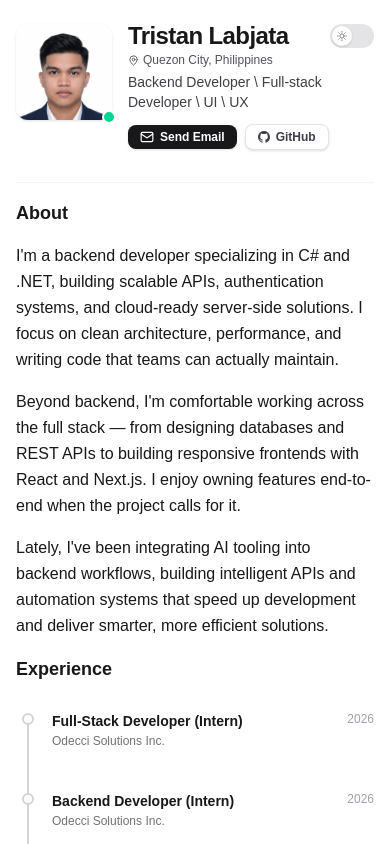
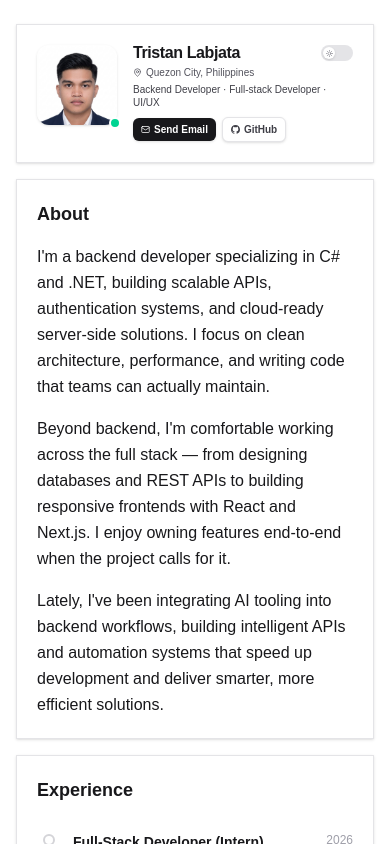
Before and after one commit to Tristanityyyyy/Portfolio, a Next.js app: page / in a window 390 px wide. Shown: the top 844 px of the page. Built offline with nearby package versions, Linux system fonts and the light colour scheme.

Commit message:
refactor: mobile view modification

```diff
--- a/src/app/layout.tsx
+++ b/src/app/layout.tsx
@@ -27,6 +27,7 @@ export default function RootLayout({
     <html
       lang="en"
       className={`${geistSans.variable} ${geistMono.variable} h-full antialiased`}
+      suppressHydrationWarning
     >
       <body className="min-h-full flex flex-col">
         <ThemeProvider>{children}</ThemeProvider>
--- a/src/app/page.tsx
+++ b/src/app/page.tsx
@@ -5,33 +5,36 @@ import ProjectCard from "@/components/ProjectCard";
 import TechStack from "@/components/TechStack";
 import SocialMedia from "@/components/SocialMedia";
 import Gallery from "@/components/Gallery";
-import { Socket } from "dgram";
+import Card from "@/components/ui/Card";
+
 export default function Home() {
   return (
-  <main className="w-full max-w-4xl mx-auto flex flex-col gap-4 py-6 px-4 bg-white dark:bg-zinc-950 min-h-screen">
-      <Hero />
+    <main className="w-full max-w-4xl mx-auto flex flex-col gap-4 py-6 px-4 bg-white dark:bg-zinc-950 min-h-screen">
+      <Card>
+        <Hero />
+      </Card>
       <div className="flex flex-col md:flex-row gap-4">
-        <div className="flex-1">
-           <About />
-        </div>
-        <div className="w-full md:w-72 shrink-0">
+        <Card className="flex-1">
+          <About />
+        </Card>
+        <Card className="w-full md:w-72 shrink-0">
           <ExperienceCard />
-        </div>
+        </Card>
       </div>
-      <div className="border-t border-zinc-200 dark:border-zinc-800" />
-      <ProjectCard />
-      <div className="border-t border-zinc-200 dark:border-zinc-800" />
+      <Card>
+        <ProjectCard />
+      </Card>
       <div className="flex flex-col md:flex-row gap-4">
-        <div className="flex-1">
+        <Card className="flex-1">
           <TechStack />
-        </div>
-        <div className="w-full md:w-72 shrink-0">
+        </Card>
+        <Card className="w-full md:w-72 shrink-0">
           <SocialMedia />
-        </div>
+        </Card>
       </div>
-      <div className="border-t border-zinc-200 dark:border-zinc-800" />
-      <Gallery />
-
+      <Card>
+        <Gallery />
+      </Card>
     </main>
   );
 }
--- a/src/components/Hero.tsx
+++ b/src/components/Hero.tsx
@@ -8,53 +8,50 @@ export default function Hero() {
   const { theme, setTheme } = useTheme();
   const [mounted, setMounted] = useState(false);
   useEffect(() => setMounted(true), []);
+
   return (
     <section className="w-full">
-      {/* Profile Row */}
-      <div className="flex flex-row items-start gap-4">
+      <div className="flex flex-row items-start gap-4 sm:gap-8">
 
         {/* Avatar */}
         <div className="relative shrink-0">
-          <div className="w-24 h-24 sm:w-50 sm:h-50 rounded-xl sm:rounded-2xl overflow-hidden shadow-sm">
-            {/* Replace src with your actual photo in /public/profile.png */}
+          <div className="w-20 h-20 sm:w-50 sm:h-50 rounded-xl sm:rounded-2xl overflow-hidden shadow-sm">
             <img
               src="/profile-tristan.png"
               alt="Tristan Labjata"
               className="w-full h-full object-cover object-top"
             />
-            {/* Fallback initials — shown only when image fails */}
           </div>
-
-          {/* Online dot */}
-          <span className="absolute -bottom-1 -right-1 w-3.5 h-3.5 rounded-full bg-emerald-400 border-2 border-white" />
+          <span className="absolute -bottom-1 -right-1 w-3 h-3 sm:w-3.5 sm:h-3.5 rounded-full bg-emerald-400 border-2 border-white" />
         </div>
 
         {/* Info */}
-        <div className="flex flex-col sm:mt-2 gap-1 flex-1 min-w-0">
-          {/* Name + Dark mode toggle */}
+        <div className="flex flex-col gap-1 sm:gap-1.5 sm:mt-10 flex-1 min-w-0">
+
+          {/* Name + Toggle */}
           <div className="flex items-center justify-between">
-            <h1 className="text-2xl sm:text-3xl font-bold text-zinc-900 dark:text-white tracking-tight leading-none">
+            <h1 className="text-base sm:text-3xl font-bold text-zinc-900 dark:text-white tracking-tight leading-none">
               Tristan Labjata
             </h1>
             {mounted && (
               <button
                 onClick={() => setTheme(theme === "dark" ? "light" : "dark")}
                 aria-label="Toggle dark mode"
-                className={`relative w-11 h-6 rounded-full transition-colors duration-300 focus:outline-none ${
+                className={`relative w-8 h-4 sm:w-11 sm:h-6 rounded-full transition-colors duration-300 focus:outline-none shrink-0 ${
                   theme === "dark" ? "bg-zinc-700" : "bg-zinc-200"
                 }`}
               >
                 <span
-                  className={`absolute top-0.5 left-0.5 w-5 h-5 rounded-full bg-white shadow transition-transform duration-300 flex items-center justify-center ${
-                    theme === "dark" ? "translate-x-5" : "translate-x-0"
+                  className={`absolute top-0.5 left-0.5 w-3 h-3 sm:w-5 sm:h-5 rounded-full bg-white shadow transition-transform duration-300 flex items-center justify-center ${
+                    theme === "dark" ? "translate-x-4 sm:translate-x-5" : "translate-x-0"
                   }`}
                 >
                   {theme === "dark" ? (
-                    <svg width="10" height="10" viewBox="0 0 24 24" fill="none" stroke="#71717a" strokeWidth="2" strokeLinecap="round" strokeLinejoin="round">
+                    <svg width="7" height="7" viewBox="0 0 24 24" fill="none" stroke="#71717a" strokeWidth="2" strokeLinecap="round" strokeLinejoin="round">
                       <path d="M21 12.79A9 9 0 1 1 11.21 3 7 7 0 0 0 21 12.79z"/>
                     </svg>
                   ) : (
-                    <svg width="10" height="10" viewBox="0 0 24 24" fill="none" stroke="#71717a" strokeWidth="2" strokeLinecap="round" strokeLinejoin="round">
+                    <svg width="7" height="7" viewBox="0 0 24 24" fill="none" stroke="#71717a" strokeWidth="2" strokeLinecap="round" strokeLinejoin="round">
                       <circle cx="12" cy="12" r="5"/><line x1="12" y1="1" x2="12" y2="3"/><line x1="12" y1="21" x2="12" y2="23"/><line x1="4.22" y1="4.22" x2="5.64" y2="5.64"/><line x1="18.36" y1="18.36" x2="19.78" y2="19.78"/><line x1="1" y1="12" x2="3" y2="12"/><line x1="21" y1="12" x2="23" y2="12"/><line x1="4.22" y1="19.78" x2="5.64" y2="18.36"/><line x1="18.36" y1="5.64" x2="19.78" y2="4.22"/>
                     </svg>
                   )}
@@ -64,42 +61,42 @@ export default function Hero() {
           </div>
 
           {/* Location */}
-          <div className="flex items-center gap-1 text-xs sm:text-sm text-zinc-600 dark:text-zinc-400">
-            <MapPin size={11} />
+          <div className="flex items-center gap-1 text-[10px] sm:text-sm text-zinc-600 dark:text-zinc-400">
+            <MapPin size={9} className="sm:hidden" />
+            <MapPin size={13} className="hidden sm:block" />
             <span>Quezon City, Philippines</span>
           </div>
 
           {/* Role */}
-          <p className="text-sm sm:text-base font-normal text-zinc-700 dark:text-zinc-300">
-            Backend Developer \ Full-stack Developer \ UI \ UX
+          <p className="text-[10px] sm:text-lg font-normal text-zinc-700 dark:text-zinc-300 leading-tight">
+            Backend Developer · Full-stack Developer · UI/UX
           </p>
 
-          {/* Action Buttons */}
-          <div className="flex items-center gap-2 mt-2 flex-wrap">
-            {/* Email button — filled */}
+          {/* Buttons */}
+          <div className="flex items-center gap-1.5 sm:gap-2 mt-1 sm:mt-2 flex-wrap">
             <a
               href="mailto:labjatatristan@gmail.com"
-              className="flex items-center gap-1.5 px-3 py-1 sm:px-4 sm:py-1.5 rounded-lg
-                bg-zinc-900 text-white text-xs sm:text-sm font-semibold
-                hover:bg-zinc-700 hover:-translate-y-0.5 transition-all duration-150
-                shadow-sm"
+              className="flex items-center gap-1 sm:gap-1.5 px-2 py-1 sm:px-4 sm:py-1.5 rounded-md sm:rounded-lg
+                bg-zinc-900 text-white text-[10px] sm:text-sm font-semibold
+                hover:bg-zinc-700 hover:-translate-y-0.5 transition-all duration-150 shadow-sm"
             >
-              <Mail size={14} />
+              <Mail size={9} className="sm:hidden" />
+              <Mail size={14} className="hidden sm:block" />
               Send Email
             </a>
-
-            {/* GitHub button — outlined */}
             <a
               href="https://github.com/Tristanityyyyy"
               target="_blank"
               rel="noopener noreferrer"
-              className="flex items-center gap-1.5 px-3 py-1 sm:px-4 sm:py-1.5 rounded-lg
-                border border-zinc-200 text-zinc-700 text-xs sm:text-sm font-semibold
+              className="flex items-center gap-1 sm:gap-1.5 px-2 py-1 sm:px-4 sm:py-1.5 rounded-md sm:rounded-lg
+                border border-zinc-200 dark:border-zinc-700 text-zinc-700 dark:text-zinc-300 text-[10px] sm:text-sm font-semibold
                 hover:border-zinc-400 hover:text-zinc-900 hover:-translate-y-0.5
-                transition-all duration-150 bg-white dark:bg-zinc-900 dark:text-zinc-300 dark:border-zinc-700 shadow-sm"
+                transition-all duration-150 bg-white dark:bg-zinc-900 shadow-sm"
             >
-              {/* GitHub SVG */}
-              <svg viewBox="0 0 24 24" width="12" height="12" fill="currentColor">
+              <svg viewBox="0 0 24 24" width="9" height="9" fill="currentColor" className="sm:hidden">
+                <path d="M12 0C5.37 0 0 5.37 0 12c0 5.31 3.435 9.795 8.205 11.385.6.105.825-.255.825-.57 0-.285-.015-1.23-.015-2.235-3.015.555-3.795-.735-4.035-1.41-.135-.345-.72-1.41-1.23-1.695-.42-.225-1.02-.78-.015-.795.945-.015 1.62.87 1.845 1.23 1.08 1.815 2.805 1.305 3.495.99.105-.78.42-1.305.765-1.605-2.67-.3-5.46-1.335-5.46-5.925 0-1.305.465-2.385 1.23-3.225-.12-.3-.54-1.53.12-3.18 0 0 1.005-.315 3.3 1.23.96-.27 1.98-.405 3-.405s2.04.135 3 .405c2.295-1.56 3.3-1.23 3.3-1.23.66 1.65.24 2.88.12 3.18.765.84 1.23 1.905 1.23 3.225 0 4.605-2.805 5.625-5.475 5.925.435.375.81 1.095.81 2.22 0 1.605-.015 2.895-.015 3.3 0 .315.225.69.825.57A12.02 12.02 0 0 0 24 12c0-6.63-5.37-12-12-12z" />
+              </svg>
+              <svg viewBox="0 0 24 24" width="12" height="12" fill="currentColor" className="hidden sm:block">
                 <path d="M12 0C5.37 0 0 5.37 0 12c0 5.31 3.435 9.795 8.205 11.385.6.105.825-.255.825-.57 0-.285-.015-1.23-.015-2.235-3.015.555-3.795-.735-4.035-1.41-.135-.345-.72-1.41-1.23-1.695-.42-.225-1.02-.78-.015-.795.945-.015 1.62.87 1.845 1.23 1.08 1.815 2.805 1.305 3.495.99.105-.78.42-1.305.765-1.605-2.67-.3-5.46-1.335-5.46-5.925 0-1.305.465-2.385 1.23-3.225-.12-.3-.54-1.53.12-3.18 0 0 1.005-.315 3.3 1.23.96-.27 1.98-.405 3-.405s2.04.135 3 .405c2.295-1.56 3.3-1.23 3.3-1.23.66 1.65.24 2.88.12 3.18.765.84 1.23 1.905 1.23 3.225 0 4.605-2.805 5.625-5.475 5.925.435.375.81 1.095.81 2.22 0 1.605-.015 2.895-.015 3.3 0 .315.225.69.825.57A12.02 12.02 0 0 0 24 12c0-6.63-5.37-12-12-12z" />
               </svg>
               GitHub
@@ -107,9 +104,6 @@ export default function Hero() {
           </div>
         </div>
       </div>
-
-      {/* Divider */}
-      <div className="mt-8 border-t border-zinc-100" />
     </section>
   );
 }
--- a/src/components/ThemeProvider.tsx
+++ b/src/components/ThemeProvider.tsx
@@ -3,7 +3,7 @@ import { ThemeProvider as NextThemesProvider } from "next-themes";
 
 export default function ThemeProvider({ children }: { children: React.ReactNode }) {
   return (
-    <NextThemesProvider attribute="class" defaultTheme="system" enableSystem>
+    <NextThemesProvider attribute="class" defaultTheme="system" enableSystem disableTransitionOnChange>
       {children}
     </NextThemesProvider>
   );
--- a/src/components/ui/Card.tsx
+++ b/src/components/ui/Card.tsx
@@ -8,7 +8,7 @@ export default function Card({
   children: React.ReactNode;
 }) {
   return (
-    <div className={cn("rounded-2xl border border-zinc-200 dark:border-zinc-800 bg-white dark:bg-zinc-900 p-5", className)}>
+    <div className={cn("border border-zinc-200 dark:border-zinc-800 bg-white dark:bg-zinc-900 shadow-sm p-5", className)}>
       {children}
     </div>
   );
```
